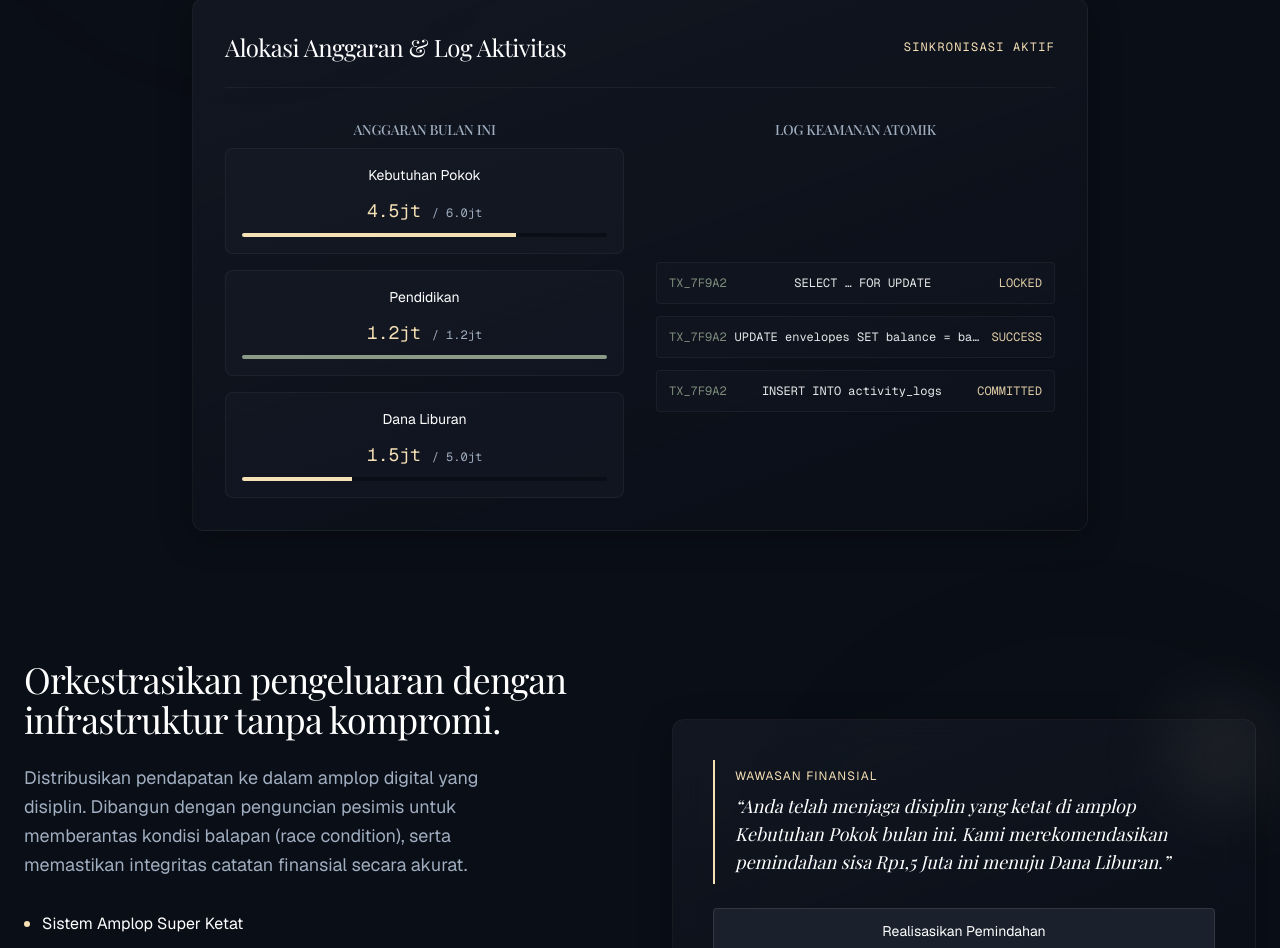
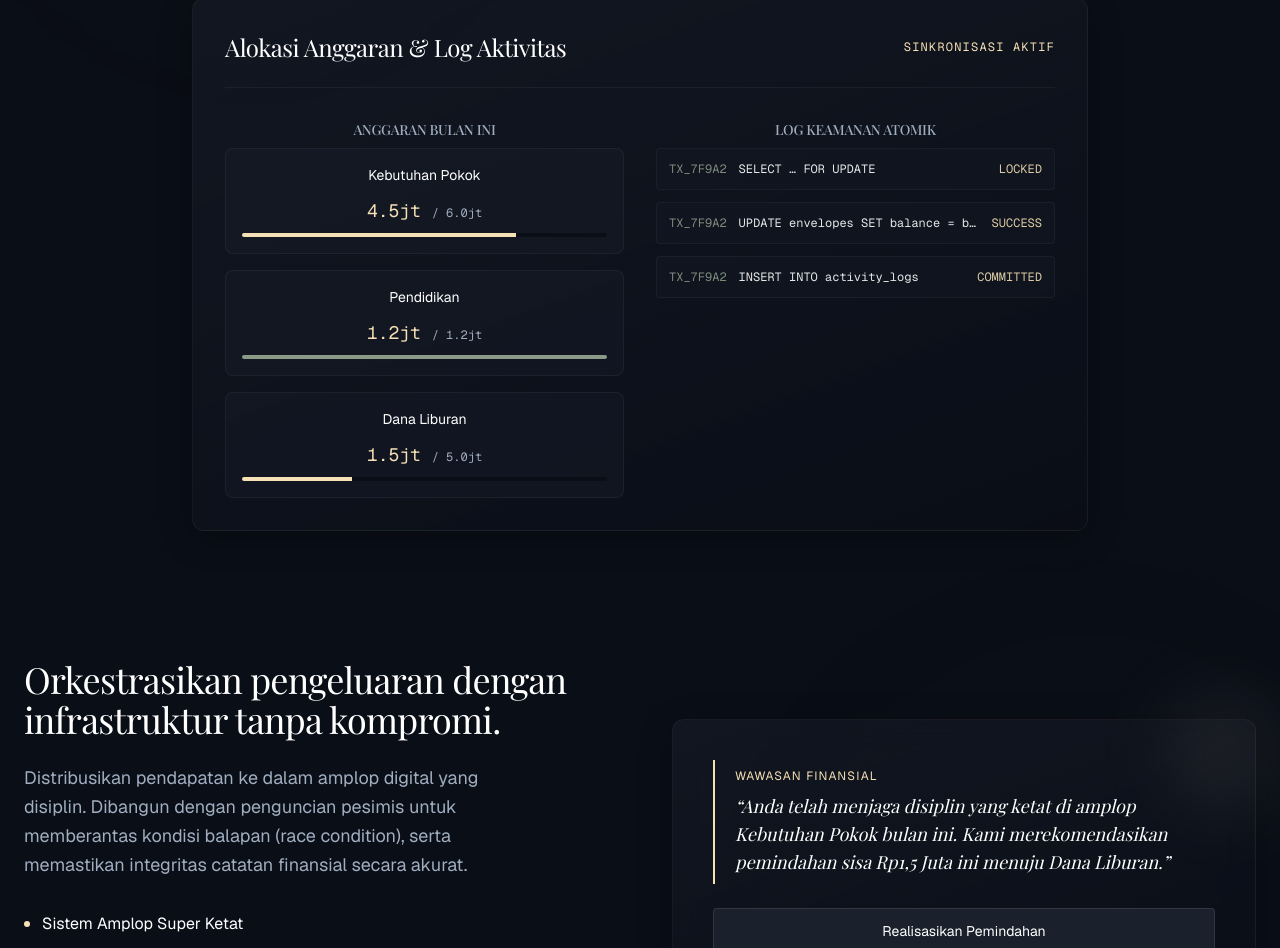
Before and after one commit to Rkmlr/Project-Vibe-Coding, a Next.js app in the folder frontend-next/: page / in a window 1280 px wide. Shown: the part 803-1751 px from the top of the page. Built offline with nearby package versions, Linux system fonts and the light colour scheme; a web font is replaced by a local one.

Commit message:
fix: adjust audit log visualization alignment and spacing

```diff
--- a/frontend-next/src/app/page.js
+++ b/frontend-next/src/app/page.js
@@ -92,22 +92,22 @@ export default function Home() {
               {/* Audit Log Visualization */}
               <div className="space-y-4">
                 <h3 className="text-sm font-medium text-brand-muted uppercase tracking-wider mb-2">Log Keamanan Atomik</h3>
-                <div className="space-y-3 font-mono text-xs opacity-90 h-full">
-                  <div className="flex flex-col justify-center h-full space-y-3">
+                <div className="space-y-3 font-mono text-xs opacity-90">
+                  <div className="flex flex-col space-y-3">
                     <div className="flex justify-between items-center bg-brand-slate/30 p-3 rounded border border-white/5">
-                      <span className="text-brand-sage">TX_7F9A2</span>
-                      <span className="text-white truncate mx-2">SELECT … FOR UPDATE</span>
-                      <span className="text-brand-gold shrink-0">LOCKED</span>
+                      <span className="text-brand-sage shrink-0">TX_7F9A2</span>
+                      <span className="text-white truncate mx-3 flex-1 text-left">SELECT … FOR UPDATE</span>
+                      <span className="text-brand-gold shrink-0 text-right">LOCKED</span>
                     </div>
                     <div className="flex justify-between items-center bg-brand-slate/30 p-3 rounded border border-white/5">
-                      <span className="text-brand-sage">TX_7F9A2</span>
-                      <span className="text-white truncate mx-2">UPDATE envelopes SET balance = balance - 15</span>
-                      <span className="text-brand-gold shrink-0">SUCCESS</span>
+                      <span className="text-brand-sage shrink-0">TX_7F9A2</span>
+                      <span className="text-white truncate mx-3 flex-1 text-left">UPDATE envelopes SET balance = balance - 15</span>
+                      <span className="text-brand-gold shrink-0 text-right">SUCCESS</span>
                     </div>
                     <div className="flex justify-between items-center bg-brand-slate/30 p-3 rounded border border-white/5">
-                      <span className="text-brand-sage">TX_7F9A2</span>
-                      <span className="text-white truncate mx-2">INSERT INTO activity_logs</span>
-                      <span className="text-brand-gold shrink-0">COMMITTED</span>
+                      <span className="text-brand-sage shrink-0">TX_7F9A2</span>
+                      <span className="text-white truncate mx-3 flex-1 text-left">INSERT INTO activity_logs</span>
+                      <span className="text-brand-gold shrink-0 text-right">COMMITTED</span>
                     </div>
                   </div>
                 </div>
```
